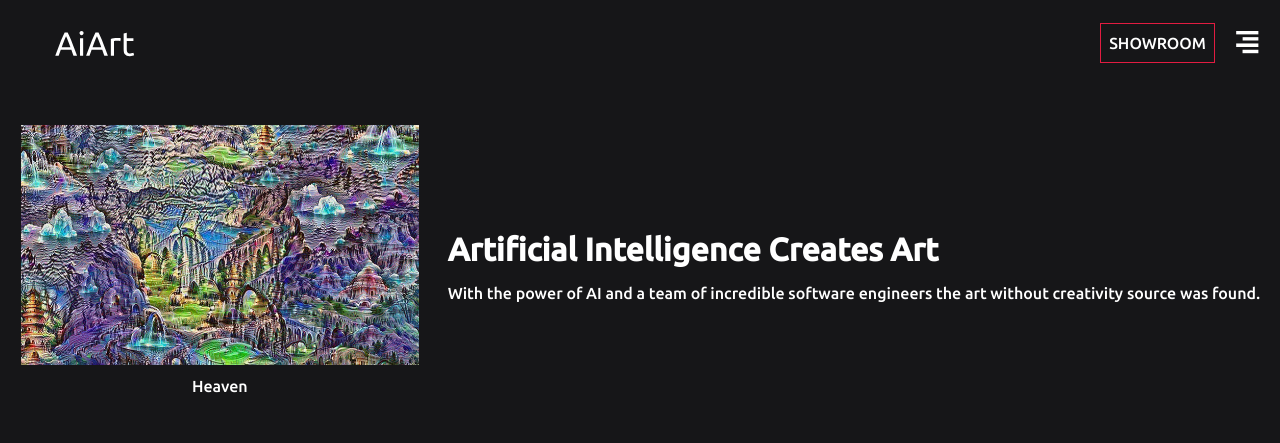
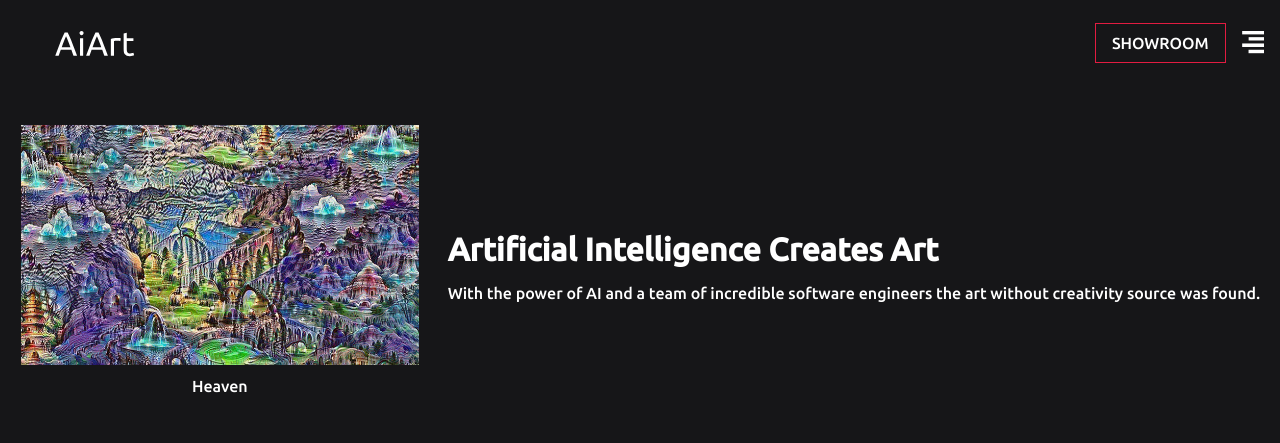
Before and after one commit to miguelopescardoso/miguelopescardoso.github.io, a PHP site: page / in a window 1280 px wide; the page is wider, and only the part inside the window is pictured. Shown: the top 443 px of that part. Run offline with PHP 8.4, Linux system fonts and the light colour scheme; some libraries are stand-ins or nearby versions.

Commit message:
update main.css

```diff
--- a/css/main.css
+++ b/css/main.css
@@ -51,6 +51,10 @@ nav{
     color: white;
     font-size: 2vh;
     cursor: pointer;
+}
+
+.btn a{
+    padding: 1vh;
 }
 
 .menu svg:hover{
```
